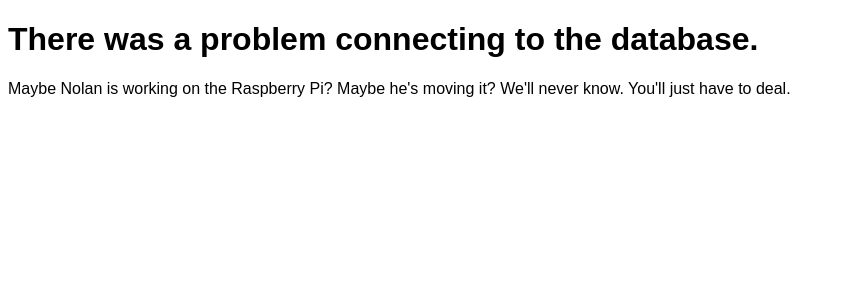
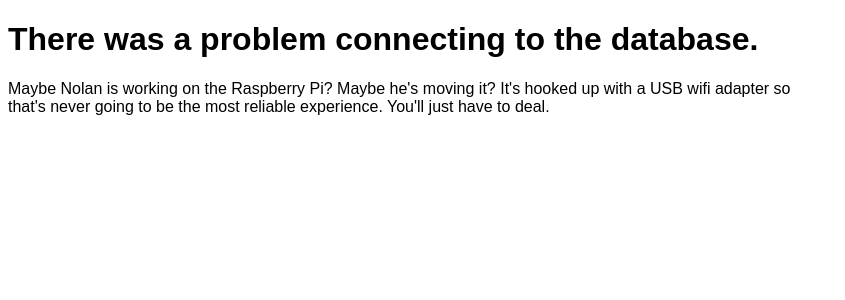
Before and after one commit to nolanbconaway/temp-in-nolans-apartment, a Flask app: template app/templates/operationalerror.html in a window 1280 px wide. Shown: the top 300 px of the page, without its empty margins (0-845 px from the left). Run offline with Flask 2, Linux system fonts and the light colour scheme; the template is opened without the code that fills it, so the values that code supplies are empty.

Commit message:
operational error copy

```diff
--- a/app/templates/operationalerror.html
+++ b/app/templates/operationalerror.html
@@ -13,7 +13,8 @@
 
     <p>
         Maybe Nolan is working on the Raspberry Pi? Maybe he's moving it?
-        We'll never know. You'll just have to deal.
+        It's hooked up with a USB wifi adapter so that's never going to be the most reliable experience.
+        You'll just have to deal.
     </p>
   </body>
 </html>
```
